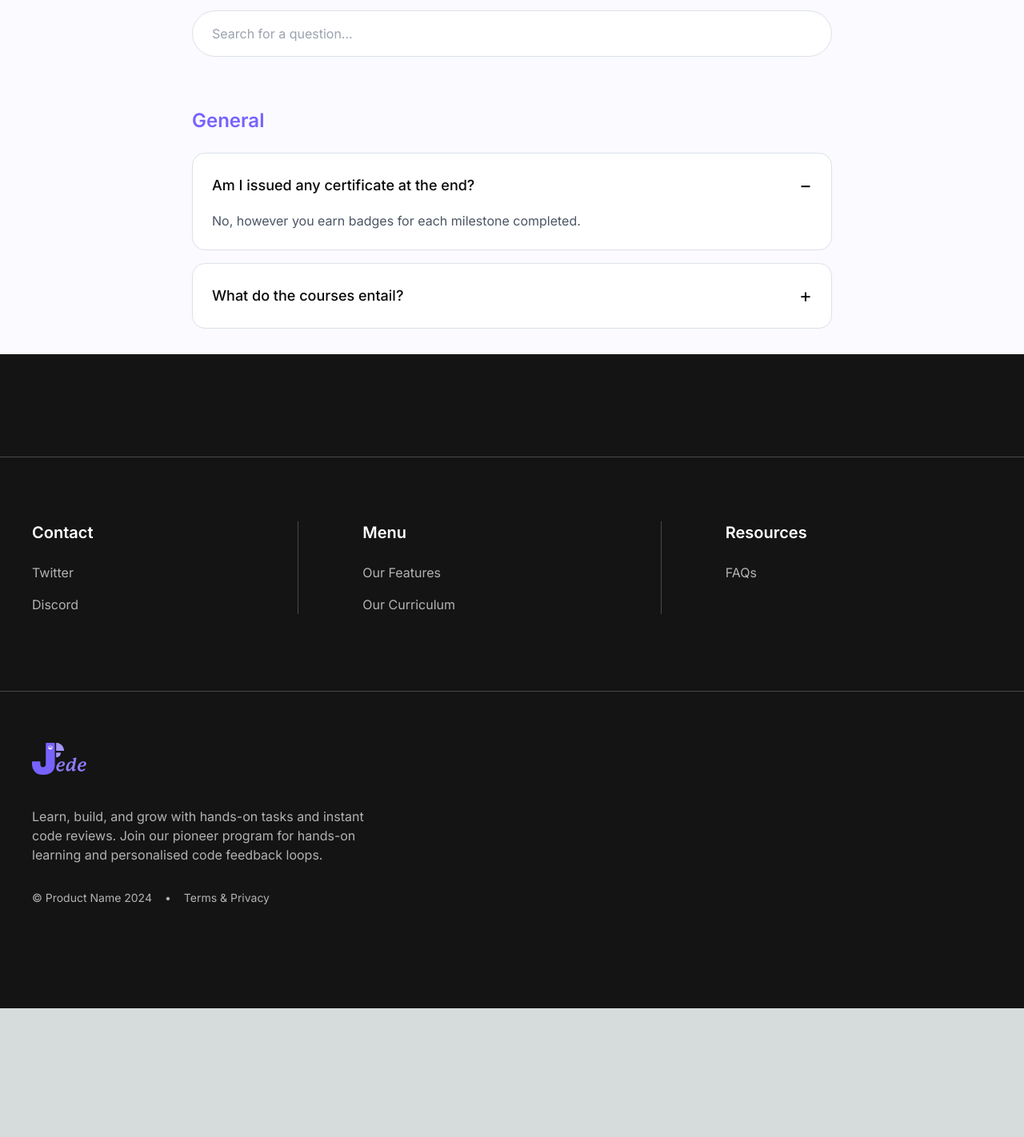
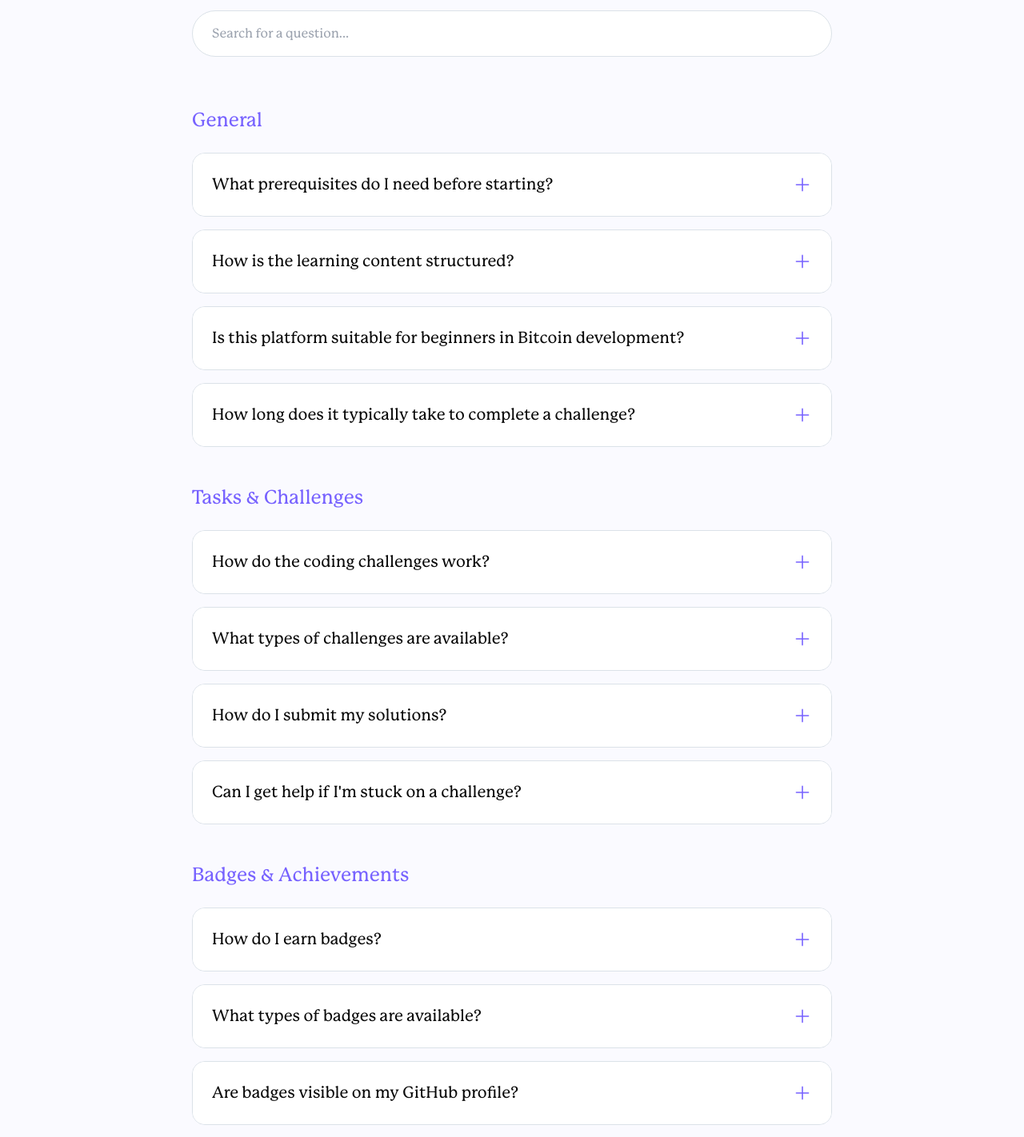
Before and after one commit to hxckr-org/hxckr-web, a Next.js app: page /faqs in a window 1280 px wide. Shown: the part 460-1882 px from the top of the page at 80% size. Before the commit the page ends 1721 px from the top, so only its background shows below. Built offline with nearby package versions, Linux system fonts and the light colour scheme.

Commit message:
feat: implemented faqs page

```diff
--- a/src/app/components/layout/site-layout.tsx
+++ b/src/app/components/layout/site-layout.tsx
@@ -3,7 +3,7 @@ import Footer from "@/app/components/sections/footer";
 
 export default function SiteLayout({ children }: { children: React.ReactNode }) {
   return (
-    <main className="flex text-black flex-col items-center justify-between mx-auto">
+    <main className="flex text-black flex-col items-center justify-between mx-auto font-p22mackinac">
       <div className="w-full">
         <Navbar />
         {children}
--- a/src/app/components/primitives/accordion.tsx
+++ b/src/app/components/primitives/accordion.tsx
@@ -30,7 +30,7 @@ export default function AccordionComponent({
       {data.map((item, index) => (
         <AccordionItem
           className={twMerge(
-            "bg-grey-accordion-background rounded-[16px] border border-grey-accordion-background",
+            "mt-px overflow-hidden rounded-2xl focus-within:relative focus-within:z-10",
             accordionItemClassName
           )}
           key={index}
@@ -61,7 +61,7 @@ const AccordionItem = React.forwardRef<
 >(({ children, className, ...props }, forwardedRef) => (
   <Accordion.Item
     className={twMerge(
-      "mt-px overflow-hidden first:mt-0 first:rounded-t last:rounded-b focus-within:relative focus-within:z-10",
+      "mt-px overflow-hidden rounded-2xl focus-within:relative focus-within:z-10",
       className
     )}
     {...props}
@@ -78,7 +78,8 @@ const AccordionTrigger = React.forwardRef<
   <Accordion.Header className="flex">
     <Accordion.Trigger
       className={twMerge(
-        "group flex flex-1 cursor-default items-center justify-between bg-[#111111] text-xl leading-[30px] text-white outline-none",
+        "group flex flex-1 cursor-default items-center justify-between bg-white text-xl leading-[30px] text-black outline-none",
+        "data-[state=open]:bg-grey-accordion-background",
         className
       )}
       {...props}
@@ -86,11 +87,11 @@ const AccordionTrigger = React.forwardRef<
     >
       {children}
       <MinusIcon
-        className="text-[#B3B3B3] text-[24px] w-[24px] h-[24px] transition-transform duration-300 ease-[cubic-bezier(0.87,_0,_0.13,_1)] group-data-[state=closed]:hidden"
+        className="text-purple-primary text-[24px] w-[24px] h-[24px] transition-transform duration-300 ease-[cubic-bezier(0.87,_0,_0.13,_1)] group-data-[state=closed]:hidden"
         aria-hidden
       />
       <PlusIcon
-        className="text-[#B3B3B3] text-[24px] w-[24px] h-[24px] transition-transform duration-300 ease-[cubic-bezier(0.87,_0,_0.13,_1)] group-data-[state=open]:hidden"
+        className="text-purple-primary text-[24px] w-[24px] h-[24px] transition-transform duration-300 ease-[cubic-bezier(0.87,_0,_0.13,_1)] group-data-[state=open]:hidden"
         aria-hidden
       />
     </Accordion.Trigger>
@@ -103,13 +104,13 @@ const AccordionContent = React.forwardRef<
 >(({ children, className, ...props }, forwardedRef) => (
   <Accordion.Content
     className={twMerge(
-      "overflow-hidden text-base font-light leading-[30px] text-grey-footer-text data-[state=closed]:animate-slideUp data-[state=open]:animate-slideDown",
+      "overflow-hidden text-base font-light leading-[30px] text-gray-700 bg-grey-accordion-background data-[state=closed]:animate-slideUp data-[state=open]:animate-slideDown",
       className
     )}
     {...props}
     ref={forwardedRef}
   >
-    <div className="px-5 py-[15px]">{children}</div>
+    <div className="py-[15px]">{children}</div>
   </Accordion.Content>
 ));
 
--- /dev/null
+++ b/src/app/components/sections/faq-content.tsx
@@ -0,0 +1,59 @@
+"use client";
+
+import { useState } from "react";
+import { FAQCategory } from "@/data/faq-content";
+import AccordionComponent from "@/app/components/primitives/accordion";
+
+interface FAQContentProps {
+  categories: FAQCategory[];
+}
+
+export default function FAQContent({ categories }: FAQContentProps) {
+  const [searchQuery, setSearchQuery] = useState("");
+
+  // Filter FAQs based on search query
+  const filteredCategories = categories.map(category => ({
+    ...category,
+    items: category.items.filter(item =>
+      item.question.toLowerCase().includes(searchQuery.toLowerCase()) ||
+      item.answer.toLowerCase().includes(searchQuery.toLowerCase())
+    )
+  })).filter(category => category.items.length > 0);
+
+  return (
+    <div className="max-w-[800px] mx-auto">
+      {/* Search Input */}
+      <div className="mb-16">
+        <input
+          type="text"
+          placeholder="Search for a question..."
+          className="w-full px-6 py-4 rounded-full border border-grey-accent bg-white text-gray-600 focus:outline-none focus:ring-2 focus:ring-purple-primary"
+          value={searchQuery}
+          onChange={(e) => setSearchQuery(e.target.value)}
+        />
+      </div>
+
+      {/* FAQ Categories */}
+      <div className="space-y-12">
+        {filteredCategories.map((category, categoryIndex) => (
+          <div key={categoryIndex}>
+            <h2 className="text-2xl font-semibold text-purple-primary mb-6">
+              {category.title}
+            </h2>
+
+            <AccordionComponent
+              data={category.items.map(item => ({
+                title: item.question,
+                content: item.answer
+              }))}
+              accordionRootClassName="w-full"
+              accordionItemClassName="bg-white border border-grey-accent rounded-2xl mb-4 last:mb-0"
+              accordionTriggerClassName="p-6"
+              accordionContentClassName="p-6 pt-0"
+            />
+          </div>
+        ))}
+      </div>
+    </div>
+  );
+}
--- a/src/app/faqs/page.tsx
+++ b/src/app/faqs/page.tsx
@@ -1,4 +1,6 @@
 import Image from "next/image";
+import FAQContent from "@/app/components/sections/faq-content";
+import { faqCategories } from "@/data/faq-content";
 
 export default function FAQPage() {
   return (
@@ -15,60 +17,13 @@ export default function FAQPage() {
           />
         </div>
 
-        {/* Title and Search */}
-        <div className="max-w-[800px] mx-auto">
-          <h1 className="text-4xl md:text-5xl font-bold text-center mb-8">
-            Frequently Asked Questions
-          </h1>
+        {/* Title */}
+        <h1 className="text-4xl md:text-5xl font-bold text-center mb-8">
+          Frequently Asked Questions
+        </h1>
 
-          {/* Search Input */}
-          <div className="mb-16">
-            <input
-              type="text"
-              placeholder="Search for a question..."
-              className="w-full px-6 py-4 rounded-full border border-grey-accent bg-white text-gray-600 focus:outline-none focus:ring-2 focus:ring-purple-primary"
-            />
-          </div>
-
-          {/* FAQ Categories */}
-          <div className="space-y-8">
-            {/* General Section */}
-            <div>
-              <h2 className="text-2xl font-semibold text-purple-primary mb-6">
-                General
-              </h2>
-
-              <div className="space-y-4">
-                {/* FAQ Items */}
-                <div className="bg-white rounded-2xl p-6 border border-grey-accent">
-                  <div className="flex justify-between items-center">
-                    <h3 className="text-lg font-medium">
-                      Am I issued any certificate at the end?
-                    </h3>
-                    <button className="text-2xl">−</button>
-                  </div>
-                  <p className="text-gray-600 mt-4">
-                    No, however you earn badges for each milestone completed.
-                  </p>
-                </div>
-
-                {/* Add more FAQ items with similar structure */}
-                <div className="bg-white rounded-2xl p-6 border border-grey-accent">
-                  <div className="flex justify-between items-center">
-                    <h3 className="text-lg font-medium">
-                      What do the courses entail?
-                    </h3>
-                    <button className="text-2xl">+</button>
-                  </div>
-                </div>
-
-                {/* More FAQ items... */}
-              </div>
-            </div>
-
-            {/* You can add more categories following the same pattern */}
-          </div>
-        </div>
+        {/* Client-side FAQ content with search */}
+        <FAQContent categories={faqCategories} />
       </div>
     </div>
   );
--- /dev/null
+++ b/src/data/faq-content.ts
@@ -0,0 +1,73 @@
+export type FAQCategory = {
+  title: string;
+  items: {
+    question: string;
+    answer: string;
+  }[];
+};
+
+export const faqCategories: FAQCategory[] = [
+  {
+    title: "General",
+    items: [
+      {
+        question: "What prerequisites do I need before starting?",
+        answer: "Basic programming experience with JavaScript/TypeScript is recommended. While prior Bitcoin knowledge is helpful, it's not required as our courses start with fundamentals.",
+      },
+      {
+        question: "How is the learning content structured?",
+        answer: "Content is organized into hands-on challenges that progress from basic to advanced concepts. Each challenge includes practical coding tasks, automated tests, and instant feedback.",
+      },
+      {
+        question: "Is this platform suitable for beginners in Bitcoin development?",
+        answer: "Yes! While some programming experience is needed, our curriculum is designed to take you from Bitcoin basics through to advanced protocol development.",
+      },
+      {
+        question: "How long does it typically take to complete a challenge?",
+        answer: "Most challenges take 1-2 hours to complete, though more complex ones might require several hours spread across multiple sessions.",
+      },
+    ],
+  },
+  {
+    title: "Tasks & Challenges",
+    items: [
+      {
+        question: "How do the coding challenges work?",
+        answer: "Each challenge provides a GitHub repository with broken or incomplete Bitcoin-related code. Your task is to fix or implement the missing functionality while passing all test cases.",
+      },
+      {
+        question: "What types of challenges are available?",
+        answer: "Challenges range from implementing basic Bitcoin transactions to building multi-signature wallets, Lightning Network applications, and smart contract systems.",
+      },
+      {
+        question: "How do I submit my solutions?",
+        answer: "Solutions are submitted through GitHub. Our automated system runs tests against your code and provides immediate feedback on your implementation.",
+      },
+      {
+        question: "Can I get help if I'm stuck on a challenge?",
+        answer: "Yes! You can discuss challenges in our Discord community, where both peers and mentors can provide guidance without directly giving away solutions.",
+      },
+    ],
+  },
+  {
+    title: "Badges & Achievements",
+    items: [
+      {
+        question: "How do I earn badges?",
+        answer: "Badges are awarded for completing challenges, contributing to the community, and reaching specific milestones in your learning journey.",
+      },
+      {
+        question: "What types of badges are available?",
+        answer: "We offer badges for different skill levels (Beginner, Intermediate, Advanced) and specializations (Transaction Scripts, Lightning Network, Smart Contracts, etc.).",
+      },
+      {
+        question: "Are badges visible on my GitHub profile?",
+        answer: "Yes! Earned badges can be displayed on your GitHub profile, showcasing your Bitcoin development expertise to the community.",
+      },
+      {
+        question: "Do badges expire?",
+        answer: "No, badges are permanent achievements. However, we encourage continuous learning as the Bitcoin ecosystem evolves.",
+      },
+    ],
+  },
+];
--- a/tailwind.config.ts
+++ b/tailwind.config.ts
@@ -25,7 +25,7 @@ const config: Config = {
         "grey-button-text": "#F7F8F9",
         "grey-footer-text": "#B3B3B3",
         "grey-footer-background": "#141414",
-        "grey-accordion-background": "#494949",
+        "grey-accordion-background": "#F6F5FF",
         "grey-signin-background": "#D9D9D9",
         "grey-button-border": "#DBE2E8",
         black: "#090909",
```
